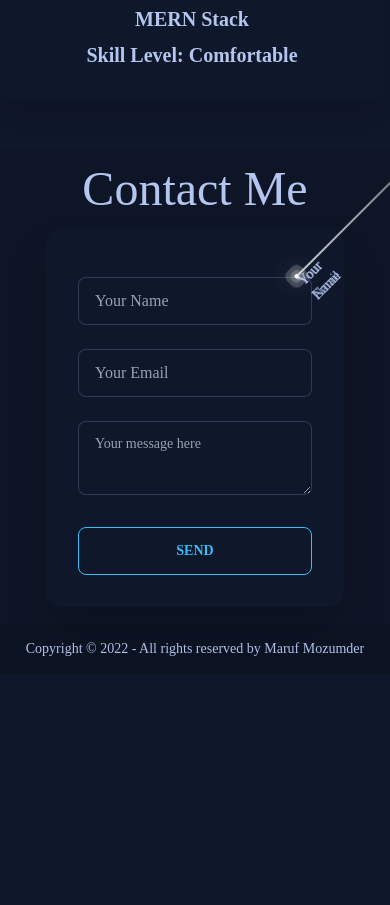
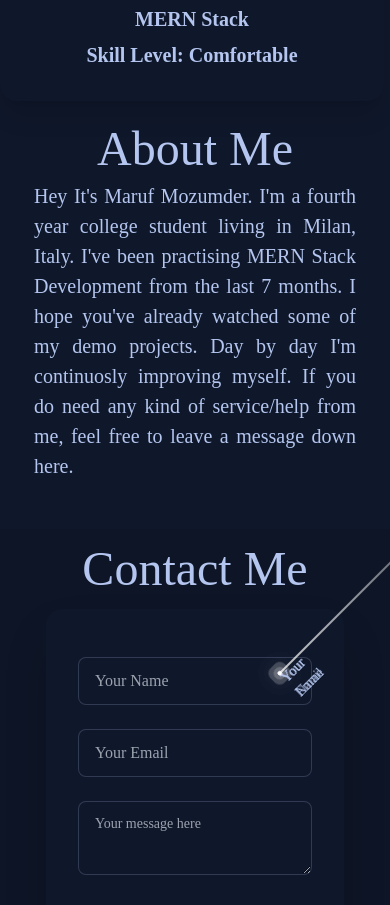
Before and after one commit to marufccs/my-portfolio, a React (Create React App) app: page / in a window 390 px wide. Shown: the part 3600-4505 px from the top of the page. Before the commit the page ends 4275 px from the top, so only its background shows below. Built offline with nearby package versions, Linux system fonts and the light colour scheme; a web font is replaced by a local one.

Commit message:
final-touch

```diff
--- /dev/null
+++ b/src/components/AboutMe/AboutMe.css
@@ -0,0 +1,7 @@
+@media only screen and (min-width:300px) and (max-width: 800px){
+   .about-me{
+    margin-left: 34px;
+        margin-right: 34px;
+        font-size: 20px
+   }
+}
--- /dev/null
+++ b/src/components/AboutMe/AboutMe.js
@@ -0,0 +1,13 @@
+import React from 'react';
+import './AboutMe.css';
+
+const AboutMe = () => {
+    return (
+        <div className='mt-6'>
+           <h1 className='text-center project-text text-5xl mb-2'>About Me</h1>
+           <p className='text-justify about-me lg:mx-20 lg:text-3xl'>Hey It's Maruf Mozumder. I'm a fourth year college student living in Milan, Italy. I've been practising MERN Stack Development from the last 7 months. I hope you've already watched some of my demo projects. Day by day I'm continuosly improving myself. If you do need any kind of service/help from me, feel free to leave a message down here.</p>
+        </div>
+    );
+};
+
+export default AboutMe;
--- a/src/components/Header/Header.js
+++ b/src/components/Header/Header.js
@@ -14,6 +14,7 @@ const Header = () => {
         <li><Link className='text-2xl' to='/'>Home</Link></li>
         <li><HashLink className='text-2xl' smooth to='/#my-projects'>My Projects</HashLink></li>
         <li><HashLink className='text-2xl' smooth to='/#my-skills'>My Skills</HashLink></li>
+        <li><Link className='text-2xl'  to='/blogs'>My Blogs</Link></li>
       </ul>
     </div>
     <Link to='/' className="btn btn-ghost normal-case text-2xl hidden lg:flex lg:ml-8">Maruf Mozumder</Link>
@@ -22,6 +23,7 @@ const Header = () => {
     <ul className="menu menu-horizontal px-1">
     <li><HashLink className='text-2xl' smooth to='/#my-projects'>My Projects</HashLink></li>
       <li><HashLink className='text-2xl' smooth to='/#my-skills'>My Skills</HashLink></li>
+      <li><Link className='text-2xl'  to='/blogs'>My Blogs</Link></li>
     </ul>
   </div>
   <div className="navbar-end text-3xl">
--- a/src/components/Home/Home.js
+++ b/src/components/Home/Home.js
@@ -1,4 +1,5 @@
 import React from 'react';
+import AboutMe from '../AboutMe/AboutMe';
 import Banner from '../Banner/Banner';
 import ContactMe from '../ContactMe/ContactMe';
 import MyProjects from '../MyProjects/MyProjects';
@@ -10,6 +11,7 @@ const Home = () => {
             <Banner/>
             <MyProjects/>
             <MySkills/>
+            <AboutMe/>
             <ContactMe/>
         </div>
     );
--- /dev/null
+++ b/src/components/MyBlogs/MyBlogs.js
@@ -0,0 +1,11 @@
+import React from 'react';
+
+const MyBlogs = () => {
+    return (
+        <div className='text-center text-6xl my-56'>
+            <h1>My Blogs are coming soon</h1>
+        </div>
+    );
+};
+
+export default MyBlogs;
--- a/src/router/router.js
+++ b/src/router/router.js
@@ -1,6 +1,7 @@
 import { useEffect } from "react";
 import { createBrowserRouter } from "react-router-dom";
 import Home from "../components/Home/Home";
+import MyBlogs from "../components/MyBlogs/MyBlogs";
 import MyProjects from "../components/MyProjects/MyProjects";
 import ProjectDetails from "../components/ProjectDetails/ProjectDetails";
 import Project01 from "../components/Projects/Project01/Project01";
@@ -17,6 +18,10 @@ const router = createBrowserRouter([
             {
                 path: '/',
                 element: <Home/>
+            },
+            {
+                path: '/blogs',
+                element: <MyBlogs/>
             },
             {
                 path: '/project/01',
```
